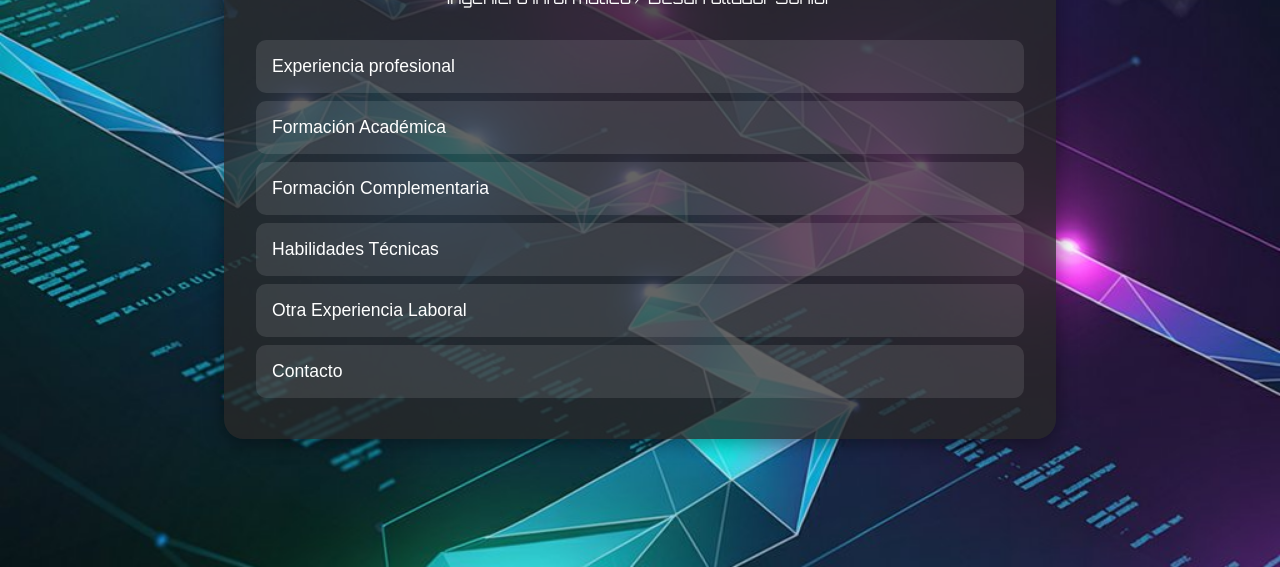
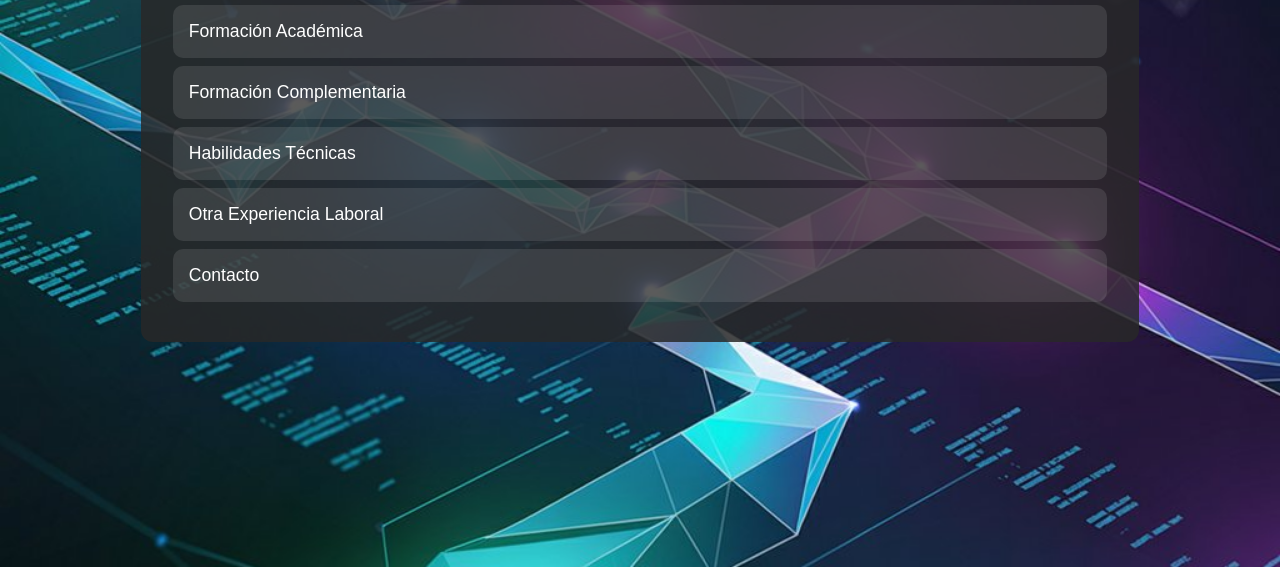
Before and after one commit to andersonmarroquinrivas/andersonmarroquinrivas.github.io, a plain HTML site: page index.html in a window 1280 px wide. Shown: the part 233-800 px from the top of the page. Drawn offline with Linux system fonts and the light colour scheme.

Commit message:
Update styles.css

```diff
--- a/styles.css
+++ b/styles.css
@@ -1,26 +1,40 @@
 /* --- Fuente Google Fonts con estilo informal/tecnológico --- */
 @import url('https://fonts.googleapis.com/css2?family=Orbitron:wght@400;700&display=swap');
 
+main::-webkit-scrollbar {
+  display: none;
+}
+
+html, body {
+  /* height: 100%; */
+  margin: 0;
+  padding: 0;
+}
+
 body {
-  margin: 0;
-  height: 100vh;
-  font-family: 'Orbitron', sans-serif;
+  display: flex;
+  justify-content: center;    /* centra horizontal */
+  align-items: center;        /* centra vertical */
+  padding: 2rem 1rem;         /* margen mínimo superior e inferior */
   background: url('./imgs/low-poly_cyberpunk_tech_background.jpeg') no-repeat center center fixed;
   background-size: cover;
-  display: flex;
-  justify-content: center;
-  align-items: center;
+  font-family: 'Orbitron', sans-serif;
 }
 
 main {
-  width: 60%;              /* Puedes cambiar a un ancho fijo, ej: 800px */
-  max-width: 900px;
+  width: 80%;
+  max-width: 1000px;
+  background: rgba(40, 40, 40, 0.85);
+  border-radius: 12px;
   padding: 2rem;
-  background: rgba(40, 40, 40, 0.8);  /* Gris oscuro con transparencia */
   color: white;
-  border-radius: 20px;
-  box-shadow: 0 4px 20px rgba(0,0,0,0.4);
-  text-align: center;
+  box-sizing: border-box;
+
+  /* permite crecer si el contenido es mayor que la ventana */
+  max-height: calc(100vh - 4rem); /* altura máxima = ventana - padding del body */
+  overflow-y: auto; /* permite desplazamiento */
+  -ms-overflow-style: none;  /* IE y Edge */
+  scrollbar-width: none;     /* Firefox */
 }
 
 h1 {
@@ -138,16 +152,6 @@ h1 {
   line-height: 1.4;
 }
 
-/* Contenedor general */
-.acordeon-contenido {
-  max-height: 0;
-  overflow: hidden;
-  transition: max-height 0.4s ease;
-  background: rgba(255, 255, 255, 0.05);
-  border-radius: 0 0 10px 10px;
-  padding: 0;
-}
-
 /* Lista de cursos */
 .formacion-list {
   display: flex;
@@ -187,6 +191,113 @@ h1 {
   color: #ddd;
 }
 
+/* === Timeline === */
+.timeline {
+  position: relative;
+  padding: 2rem 1rem;
+  display: flex;
+  flex-direction: column;
+  gap: 2rem;
+}
+
+/* Línea vertical */
+.timeline::before {
+  content: "";
+  position: absolute;
+  left: 20px;
+  top: 0;
+  width: 2px;
+  height: 90%;
+  background: rgba(255, 255, 255, 0.2);
+}
+
+/* Cada item */
+.timeline-item {
+  display: flex;
+  align-items: flex-start;
+  gap: 1rem;
+}
+
+/* Punto en la línea */
+.timeline-dot {
+  width: 12px;
+  height: 12px;
+  background: #00e0ff;
+  border-radius: 50%;
+  margin-left: 14px; /* centrado respecto a la línea */
+  flex-shrink: 0;
+  box-shadow: 0 0 6px #00e0ff;
+}
+
+/* Contenido */
+.timeline-content {
+  background: rgba(255, 255, 255, 0.03);
+  padding: 1rem 1.2rem;
+  border-radius: 8px;
+  color: white;
+  flex: 1;
+}
+
+.timeline-content h3 {
+  margin: 0;
+  font-size: 1.1rem;
+  font-weight: 600;
+}
+
+.timeline-content .institucion {
+  margin: 0.4rem 0;
+  color: #bbb;
+  font-size: 0.95rem;
+}
+
+.timeline-content .detalle {
+  margin: 0;
+  font-size: 0.95rem;
+  color: #ddd;
+}
+
+/* Lista de contacto */
+.contacto-list {
+  display: flex;
+  flex-direction: column;
+  gap: 1rem;
+  padding: 1.2rem 1.5rem;
+}
+
+/* Item */
+.contacto-item {
+  display: flex;
+  align-items: center;
+  gap: 0.8rem;
+  background: rgba(255, 255, 255, 0.03);
+  padding: 0.8rem 1rem;
+  border-radius: 8px;
+  font-size: 1rem;
+  color: white;
+}
+
+/* Icono */
+.contacto-item .icon {
+  font-size: 1.3rem;
+}
+
+/* Enlaces */
+.contacto-item a {
+  color: #00e0ff;
+  text-decoration: none;
+  transition: color 0.3s;
+}
+
+.contacto-item a:hover {
+  color: #00b0cc;
+}
+
+/* Texto deshabilitado */
+.contacto-item .disabled {
+  color: #bbb;
+  font-style: italic;
+}
+
 @media (min-width: 768px) {
   .formacion-list {
     display: grid;
```
